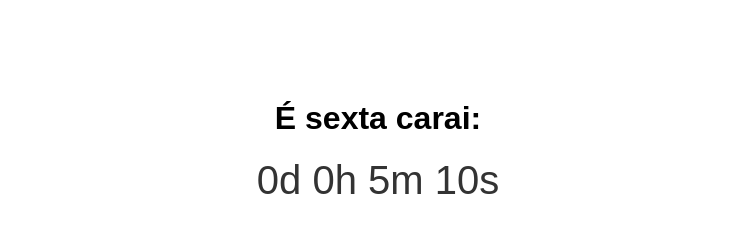
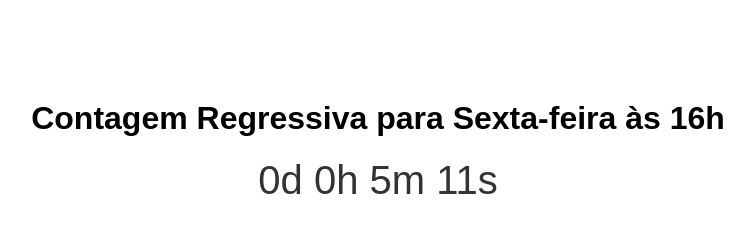
Before and after one commit to walorin/Countdown, a plain HTML site: page index.html in a window 1280 px wide. Shown: the whole page, without its empty margins (262-1016 px from the left). Drawn offline with Linux system fonts and the light colour scheme.

Commit message:
Update index.html

```diff
--- a/index.html
+++ b/index.html
@@ -19,17 +19,34 @@
 </head>
 <body>
 
-  <h1>É sexta carai:</h1>
+  <h1>Contagem Regressiva para Sexta-feira às 16h</h1>
   <div class="contador" id="contador"></div>
 
   <script>
-    // Data para a qual você quer contar regressivamente
-    const dataFinal = new Date("Oct 11, 2024 15:59:59").getTime();
+    function calcularProximaSexta() {
+      const agora = new Date();
+      const diaAtual = agora.getDay();
+      const proximaSexta = new Date(agora);
+
+      // Verifica se hoje é sexta e se já passou das 16h
+      if (diaAtual === 5 && agora.getHours() >= 16) {
+        proximaSexta.setDate(agora.getDate() + 7); // Pula para a próxima semana
+      } else {
+        // Calcula quantos dias faltam para a próxima sexta-feira
+        const diasAteSexta = (5 - diaAtual + 7) % 7;
+        proximaSexta.setDate(agora.getDate() + diasAteSexta);
+      }
+
+      // Define a hora para 16:00
+      proximaSexta.setHours(16, 0, 0, 0);
+
+      return proximaSexta.getTime();
+    }
 
     // Atualiza o contador a cada segundo
     const x = setInterval(function() {
       const agora = new Date().getTime();
-      const tempoRestante = dataFinal - agora;
+      const tempoRestante = calcularProximaSexta() - agora;
 
       // Cálculos para dias, horas, minutos e segundos
       const dias = Math.floor(tempoRestante / (1000 * 60 * 60 * 24));
@@ -43,7 +60,7 @@
       // Quando a contagem terminar
       if (tempoRestante < 0) {
         clearInterval(x);
-        document.getElementById("contador").innerHTML = "Promoção Encerrada!";
+        document.getElementById("contador").innerHTML = "É sexta carai!";
       }
     }, 1000);
   </script>
```
